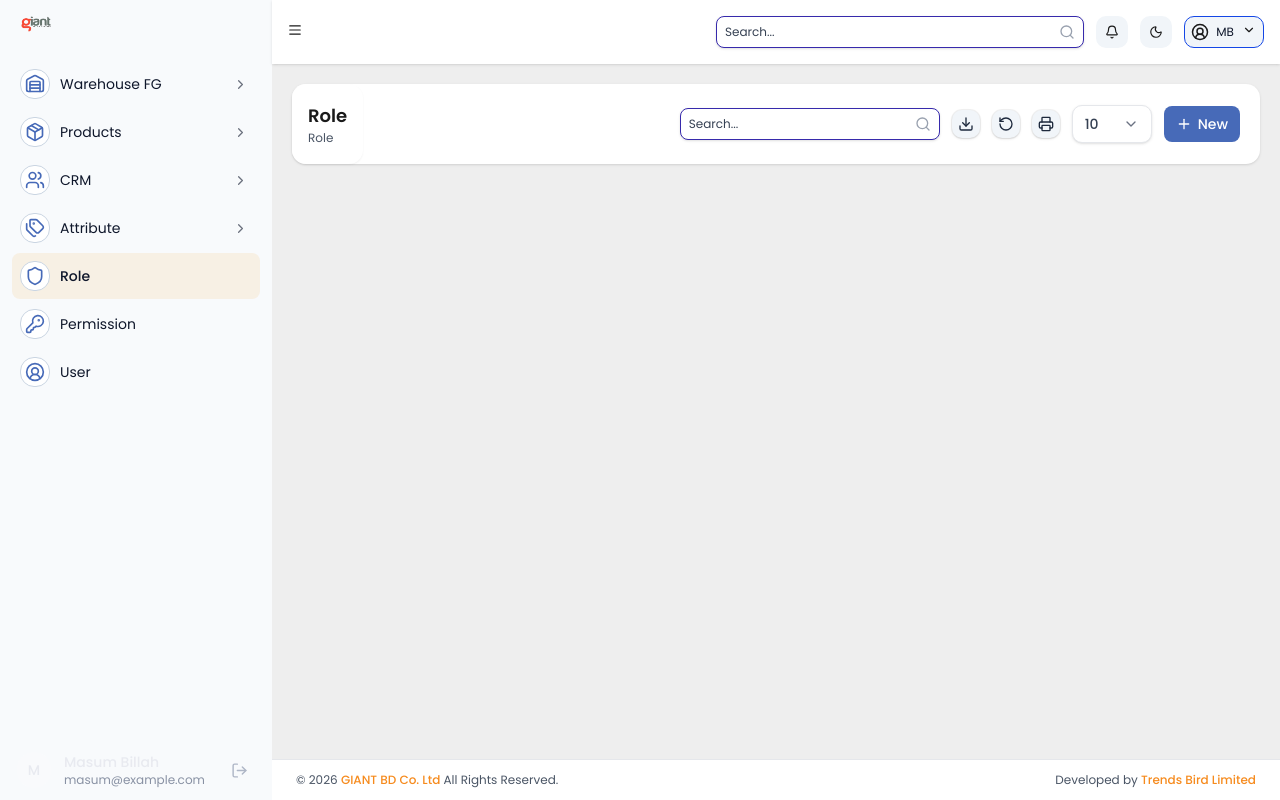
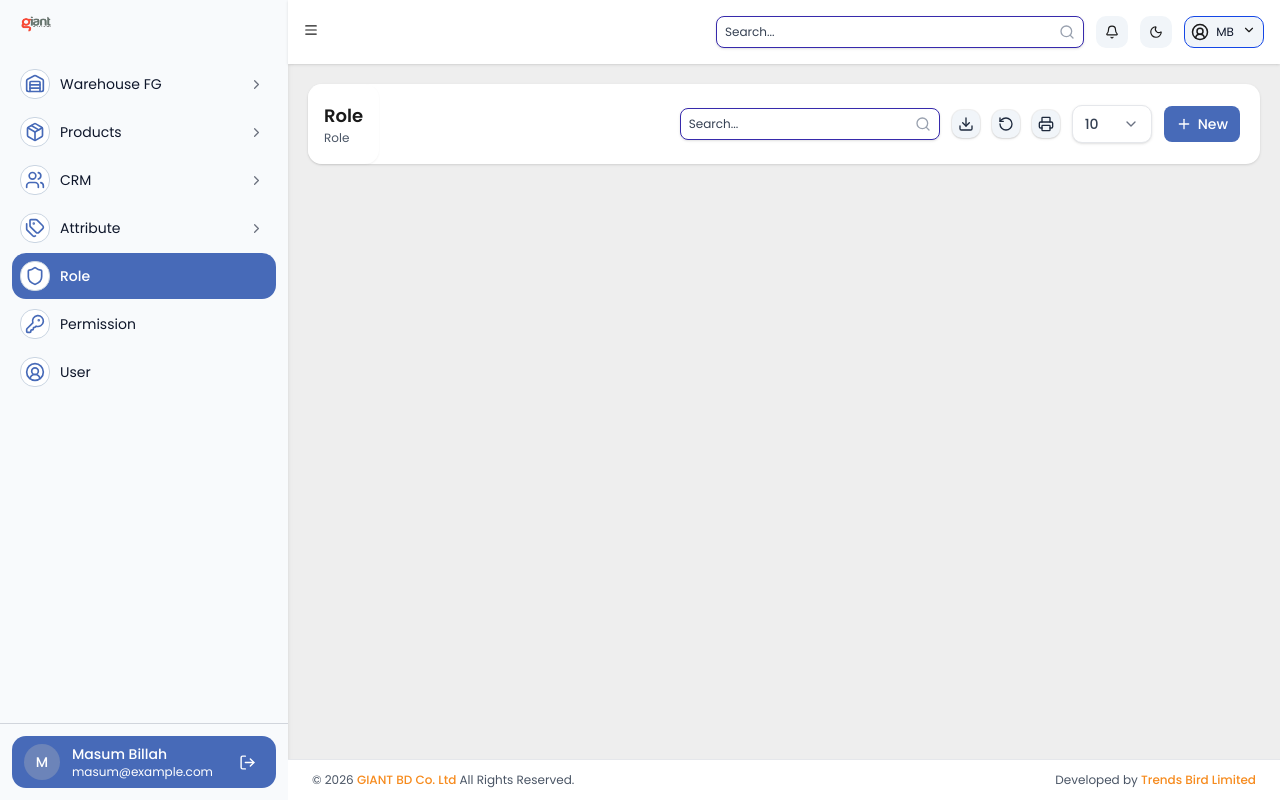
Before and after one commit to masumbillah06/giantbd, a Next.js app: page /role in a window 1280 px wide. Built offline with nearby package versions, Linux system fonts and the light colour scheme.

Commit message:
fixing the sidebar

```diff
--- a/src/components/sidebar/sidebar-nav-item.tsx
+++ b/src/components/sidebar/sidebar-nav-item.tsx
@@ -26,23 +26,20 @@ export function SidebarNavItem({ item, pathname, level = 0 }: SidebarNavItemProp
   const isActiveBranch = branchIsActive(item, pathname);
   const isExactActive = item.href === pathname;
 
-  // Derive the default from the active branch without synchronously updating
-  // state in an effect; preserve any explicit choice made by the user.
   const [userOpen, setUserOpen] = useState<boolean | undefined>(undefined);
   const open = userOpen ?? isActiveBranch;
 
   const Icon = item.icon;
-  // Indent each nesting level; level 0 keeps the icon column aligned.
   const paddingLeft = 8 + level * 2;
 
   const rowClasses = cx(
-    "group flex w-full items-center gap-2.5 rounded-md py-2 text-sm transition-colors",
+    "group flex w-full items-center gap-2.5 rounded-xl py-2 text-sm transition-colors",
     "focus:outline-none focus-visible:ring-2 focus-visible:ring-[#E8A33D]/70",
     isExactActive
-      ? "bg-[#E8A33D]/12 text-slate-900 font-medium"
+      ? "bg-[#476ab8] text-white font-medium"
       : isActiveBranch
-        ? "text-slate-900 font-medium hover:bg-black/[0.04]"
-        : "text-slate-900 hover:bg-black/[0.04] hover:text-slate-900"
+        ? "bg-[#476ab8] font-medium text-white"
+        : "text-slate-900 hover:bg-black/[0.04]"
   );
 
   if (!hasChildren) {
--- a/src/components/sidebar/sidebar.tsx
+++ b/src/components/sidebar/sidebar.tsx
@@ -30,7 +30,7 @@ export function Sidebar({
   const initial = user.name.trim().charAt(0).toUpperCase() || "?";
 
   return (
-    <aside className="flex h-full min-h-0 w-[272px] flex-col bg-slate-50 text-slate-900">
+    <aside className="flex h-full min-h-0 w-72 shadow-md flex-col bg-slate-50 text-slate-900">
       {/* Header — fixed */}
       <div className="shrink-0 border-b border-white/[0.07] px-5 py-4">
         <Link
@@ -60,7 +60,8 @@ export function Sidebar({
       </nav>
 
       {/* Footer — fixed */}
-      <div className="shrink-0 border-t border-white/[0.07] px-4 py-3">
+      <div className="shrink-0 border-t border-gray-300">
+        <div className="m-3 px-3 py-2 bg-[#476ab8] rounded-xl">
           <div className="flex items-center gap-3">
             {user.avatarUrl ? (
               <Image
@@ -71,16 +72,16 @@ export function Sidebar({
                 className="h-9 w-9 shrink-0 rounded-full object-cover"
               />
             ) : (
-            <span className="flex h-9 w-9 shrink-0 items-center justify-center rounded-full bg-white/[0.08] text-sm font-medium text-[#E8EAF0]">
+              <span className="flex h-9 w-9 shrink-0 items-center justify-center rounded-full bg-[#6c84b9] text-sm font-medium text-white">
                 {initial}
               </span>
             )}
 
             <div className="min-w-0 flex-1">
-            <p className="truncate text-sm font-medium text-[#E8EAF0]">
+              <p className="truncate text-sm font-medium text-white">
                 {user.name}
               </p>
-            <p className="truncate text-xs text-[#8891A3]">{user.email}</p>
+              <p className="truncate text-xs text-white">{user.email}</p>
             </div>
 
             <button
@@ -88,12 +89,13 @@ export function Sidebar({
               onClick={onLogout}
               aria-label="Log out"
               title="Log out"
-            className="shrink-0 rounded-md p-2 text-[#AEB6C6] transition-colors hover:bg-white/[0.06] hover:text-[#E8EAF0] focus:outline-none focus-visible:ring-2 focus-visible:ring-[#E8A33D]/70"
+              className="shrink-0 rounded-md p-2 text-white transition-colors hover:bg-white/[0.06] hover:text-[#E8EAF0] focus:outline-none focus-visible:ring-2 focus-visible:ring-[#E8A33D]/70"
             >
               <LogOut size={17} strokeWidth={2} />
             </button>
           </div>
         </div>
+      </div>
     </aside>
   );
 }
```
Lines whose indentation alone changed are shown as unchanged.
